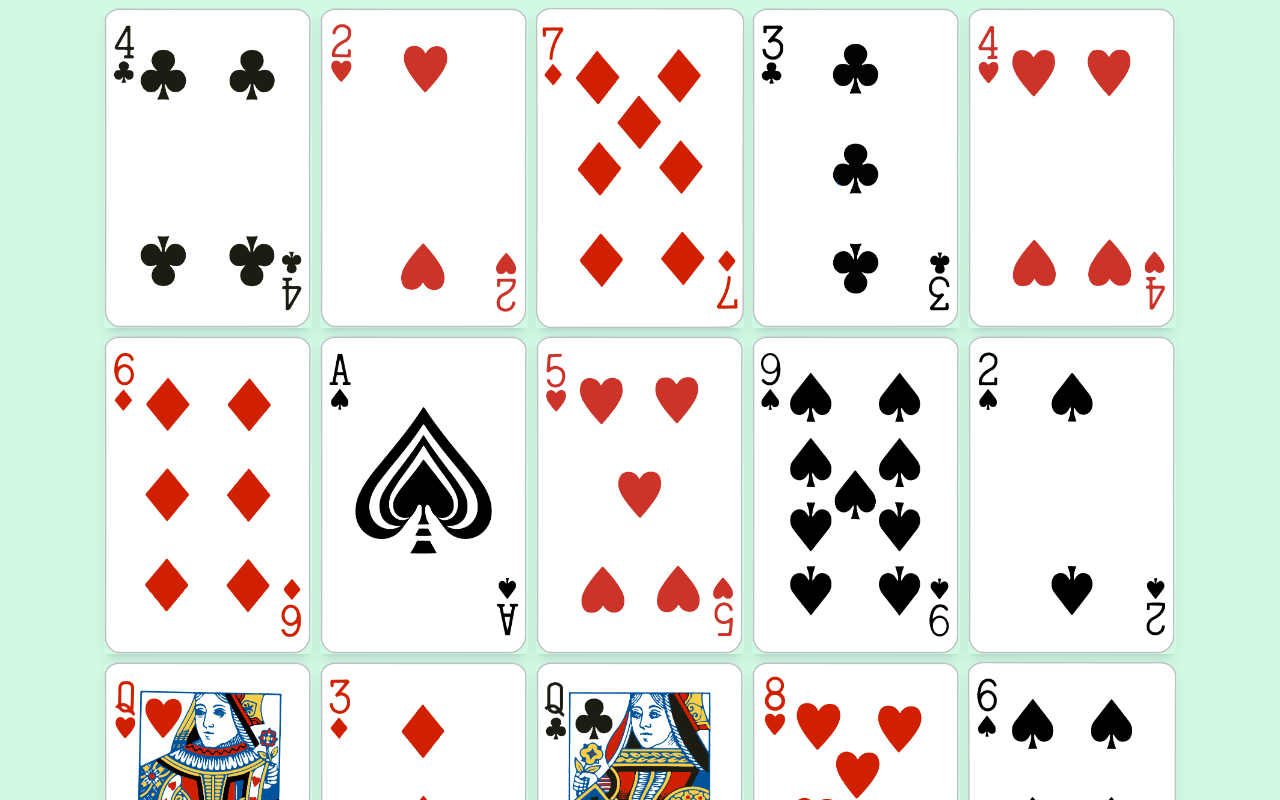
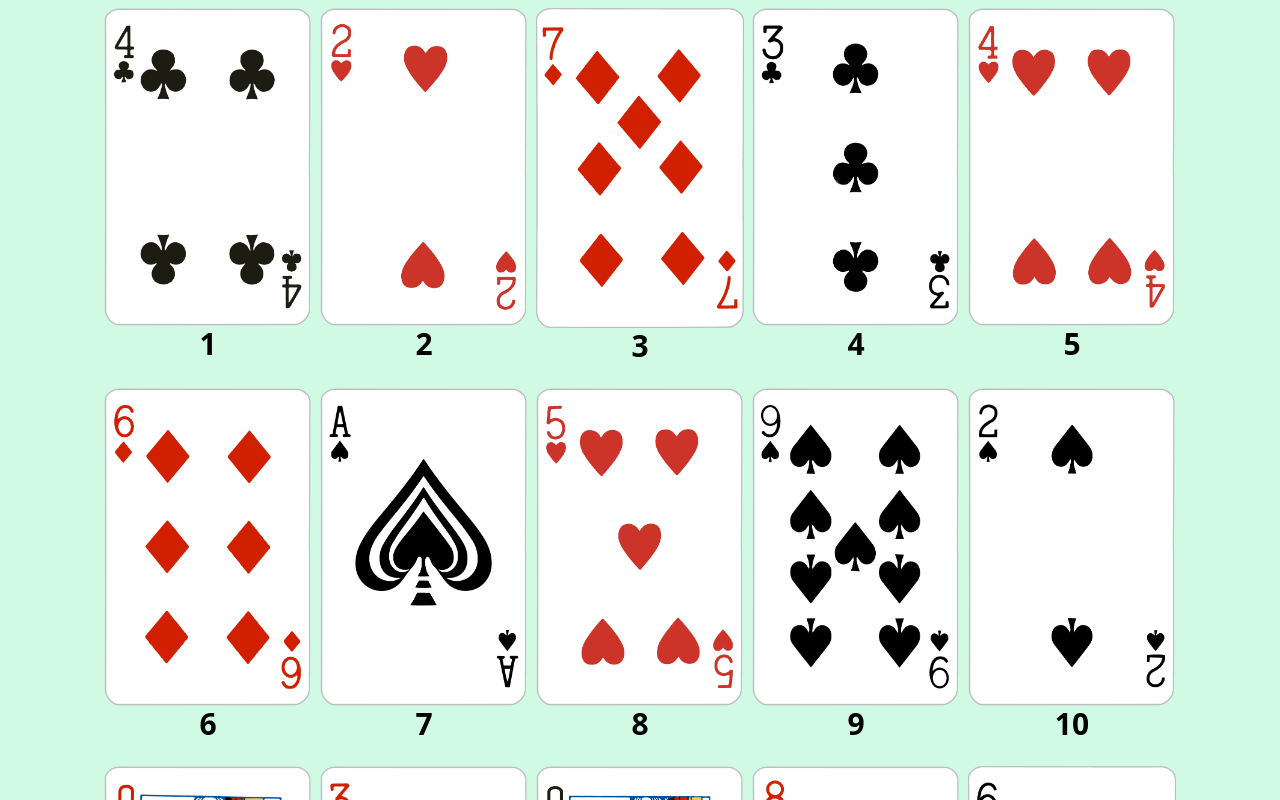
Before and after one commit to MEJHarrison/memory-decks, a React (Vite) app: page /view-stack in a window 1280 px wide. Shown: the top 800 px of the page. Built offline with nearby package versions, Linux system fonts and the light colour scheme.

Commit message:
Fixed stack view

```diff
--- a/src/components/ViewStack.jsx
+++ b/src/components/ViewStack.jsx
@@ -12,7 +12,10 @@ export default function FullStack() {
         <div>
             <div className="flex flex-wrap justify-center gap-2 p-2">
                 {deck.cards.map((card) => (
-                    <DisplayCardImage key={card.position} card={card} className="w-16 sm:w-32 md:w-40 lg:w-52" />
+                    <div key={card.position} className="mb-4 text-center">
+                        <DisplayCardImage card={card} mode={'Stack'} />
+                        <h2 className="text-lg font-bold md:text-3xl">{card.position}</h2>
+                    </div>
                 ))}
             </div>
 
--- a/src/components/ui/DisplayCardImage.jsx
+++ b/src/components/ui/DisplayCardImage.jsx
@@ -1,13 +1,15 @@
-export default function DisplayCardImage({ card, className }) {
+export default function DisplayCardImage({ card, mode = 'Quiz' }) {
     const rankLetter = card.rank === '10' ? '10' : card.rank[0].toUpperCase();
     const suitLetter = card.suit[0].toUpperCase();
     const filename = `${rankLetter}${suitLetter}.png`;
 
-    return (
-        <img
-            src={`/cards/${filename}`}
-            alt={`${card.rank} of ${card.suit}`}
-            className={'block w-40 shadow-lg md:w-44 lg:w-52'}
-        />
-    );
+    let styles = '';
+
+    if (mode === 'Quiz') {
+        styles = 'block w-40 shadow-lg md:w-44 lg:w-52';
+    } else {
+        styles = 'w-20 md:w-44 lg:w-52';
+    }
+
+    return <img src={`/cards/${filename}`} alt={`${card.rank} of ${card.suit}`} className={styles} />;
 }
```
